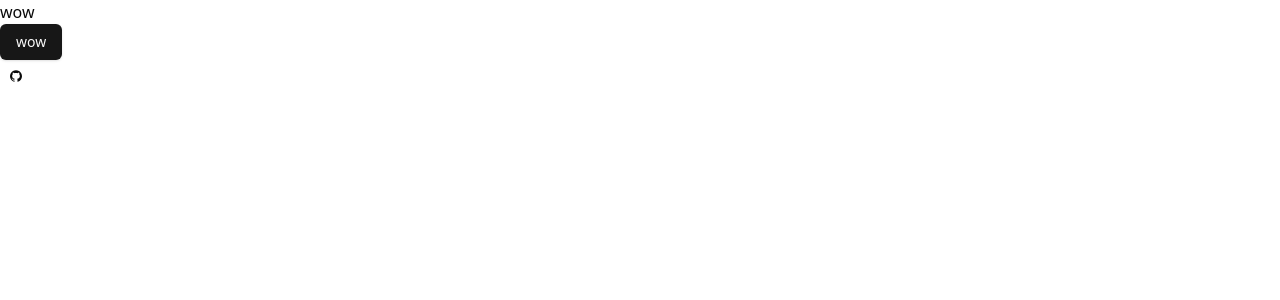
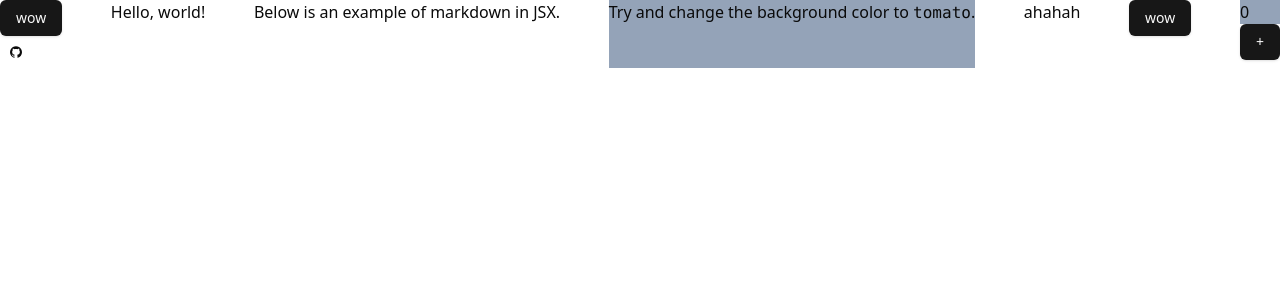
Before and after one commit to Mirrorgo/codecho, a React (Vite) app: page / in a window 1280 px wide. Shown: the top 300 px of the page. Built offline with nearby package versions, Linux system fonts and the light colour scheme.

Commit message:
feat: test for tailwind in mdx

```diff
--- a/package.json
+++ b/package.json
@@ -10,8 +10,10 @@
     "preview": "vite preview"
   },
   "dependencies": {
+    "@mdx-js/rollup": "^3.0.1",
     "@radix-ui/react-icons": "^1.3.0",
     "@radix-ui/react-slot": "^1.1.0",
+    "@types/mdx": "^2.0.13",
     "class-variance-authority": "^0.7.0",
     "clsx": "^2.1.1",
     "lucide-react": "^0.446.0",
--- a/src/App.tsx
+++ b/src/App.tsx
@@ -2,13 +2,14 @@ import { Icons } from "./components/icons";
 import { Button, buttonVariants } from "./components/ui/button";
 import { siteConfig } from "./config/site";
 import { cn } from "./lib/utils";
+import Test from "./pages/Test.mdx";
 
 function App() {
   return (
-    <>
-      wow
+    <div className="flex justify-between">
       <div>
-        <Button> wow</Button>
+        <div>
+          <Button>wow</Button>
         </div>
         <div>
           <a href={siteConfig.links.github} target="_blank" rel="noreferrer">
@@ -25,7 +26,9 @@ function App() {
             </div>
           </a>
         </div>
-    </>
+      </div>
+      <Test />
+    </div>
   );
 }
 
--- /dev/null
+++ b/src/components/mg/Hello.tsx
@@ -0,0 +1,14 @@
+import { useState } from "react";
+import { Button } from "../ui/button";
+
+function Hello() {
+  const [count, setCount] = useState(0);
+  return (
+    <div>
+      <div className="bg-slate-400">{count}</div>
+      <Button onClick={() => setCount((pre) => pre + 1)}>+</Button>
+    </div>
+  );
+}
+
+export default Hello;
--- /dev/null
+++ b/src/pages/Test.mdx
@@ -0,0 +1,20 @@
+import { Button } from "@/components/ui/button";
+import Hello from "@/components/mg/Hello";
+
+
+
+# Hello, world!
+
+Below is an example of markdown in JSX.
+
+<div className="bg-slate-400"  >
+  Try and change the background color to `tomato`.
+</div>
+
+<div className="text-red-500">ahahah</div>
+{
+<Button>wow</Button>
+}
+{
+<Hello/>
+}
--- a/vite.config.ts
+++ b/vite.config.ts
@@ -1,9 +1,18 @@
 import path from "path";
 import { defineConfig } from "vite";
 import react from "@vitejs/plugin-react-swc";
+import mdx from "@mdx-js/rollup";
 
 export default defineConfig({
-  plugins: [react()],
+  plugins: [
+    {
+      enforce: "pre",
+      ...mdx({
+        /* jsxImportSource: …, otherOptions… */
+      }),
+    },
+    react(),
+  ],
   resolve: {
     alias: {
       "@": path.resolve(__dirname, "./src"),
```
Also changed, not shown: 1 other file (tests, documents, lock files or other folders). Lines whose indentation alone changed are shown as unchanged.
